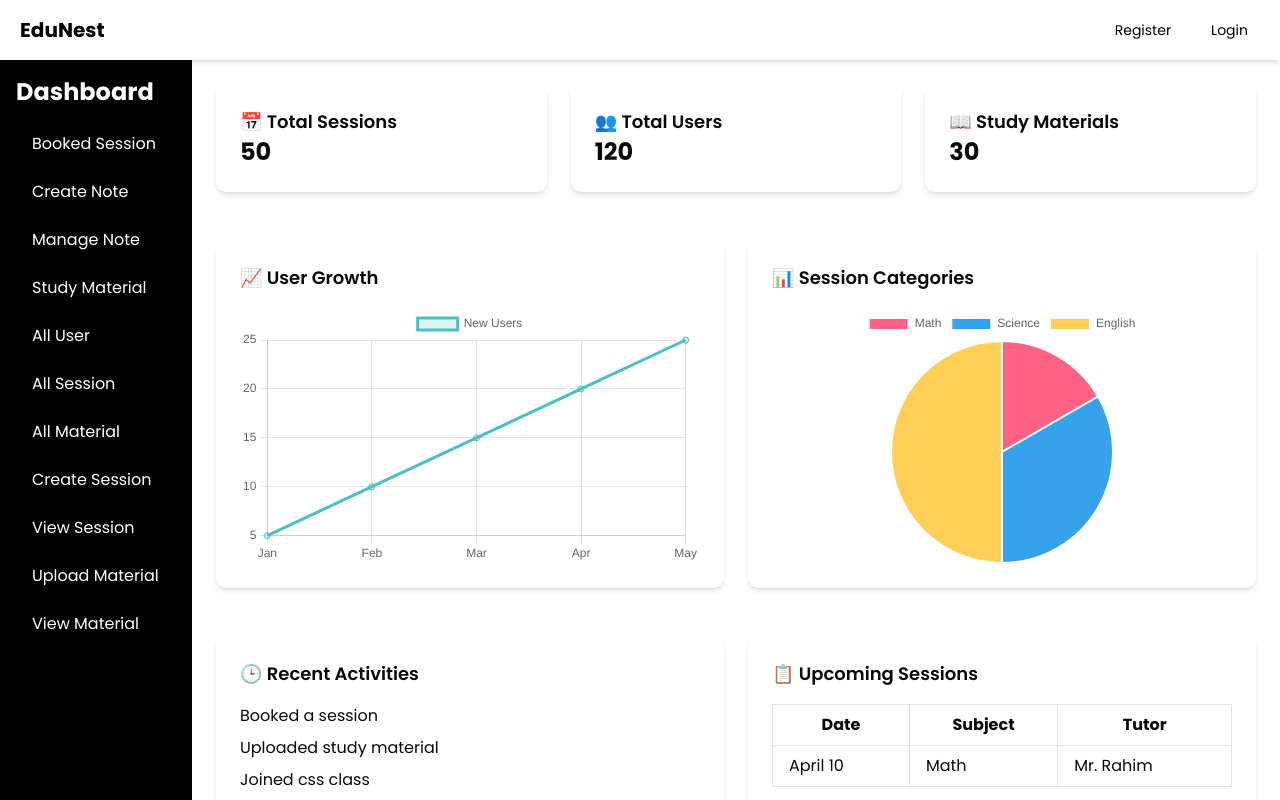
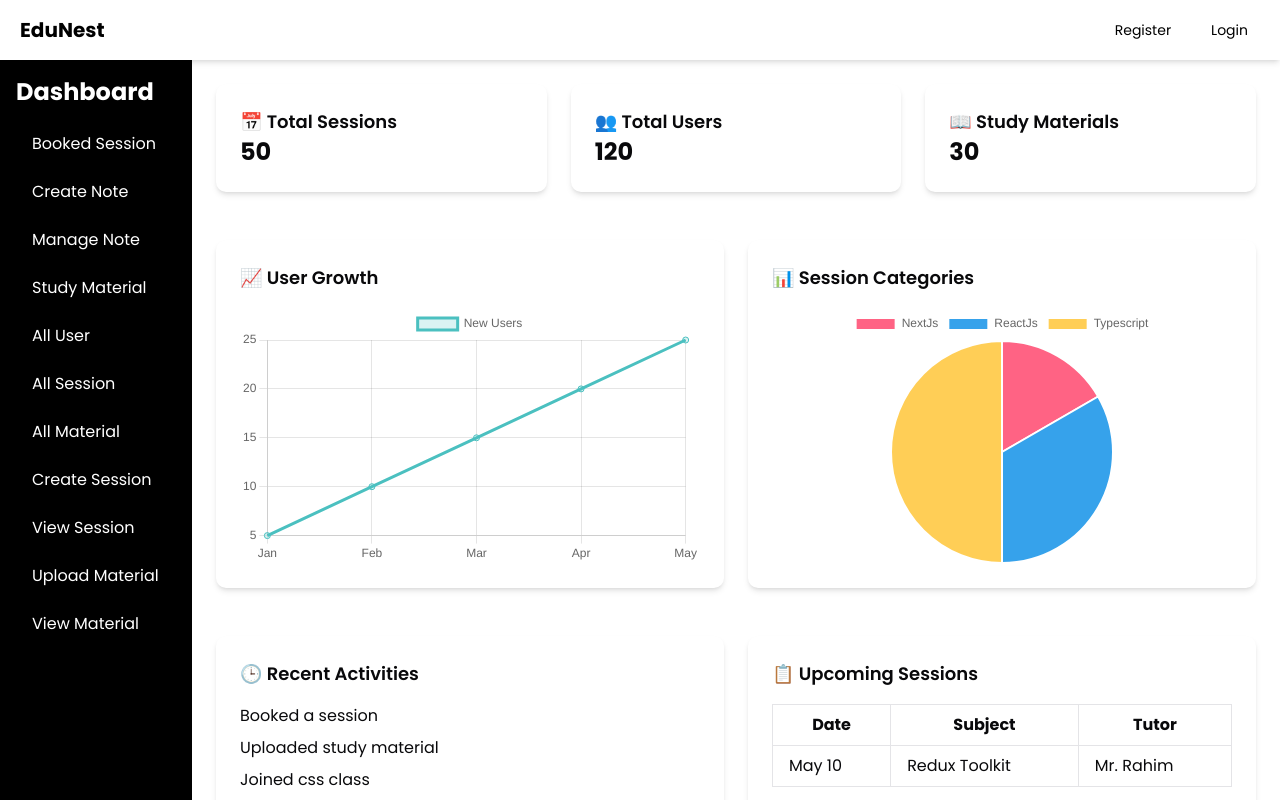
Before and after one commit to kader009/study-platform-frontend, a Next.js app: page /dashboard in a window 1280 px wide. Shown: the top 800 px of the page. Built offline with nearby package versions, Linux system fonts and the light colour scheme.

Commit message:
dashboard ui text issue solve

```diff
--- a/src/app/dashboard/page.tsx
+++ b/src/app/dashboard/page.tsx
@@ -37,7 +37,7 @@ const Page = () => {
   };
 
   const pieData = {
-    labels: ['Math', 'Science', 'English'],
+    labels: ['NextJs', 'ReactJs', 'Typescript'],
     datasets: [
       {
         data: [10, 20, 30],
@@ -119,8 +119,8 @@ const Page = () => {
               </thead>
               <tbody>
                 <tr>
-                  <td className="border px-4 py-2">April 10</td>
-                  <td className="border px-4 py-2">Math</td>
+                  <td className="border px-4 py-2">May 10</td>
+                  <td className="border px-4 py-2">Redux Toolkit</td>
                   <td className="border px-4 py-2">Mr. Rahim</td>
                 </tr>
                 {/* Add more rows */}
```
